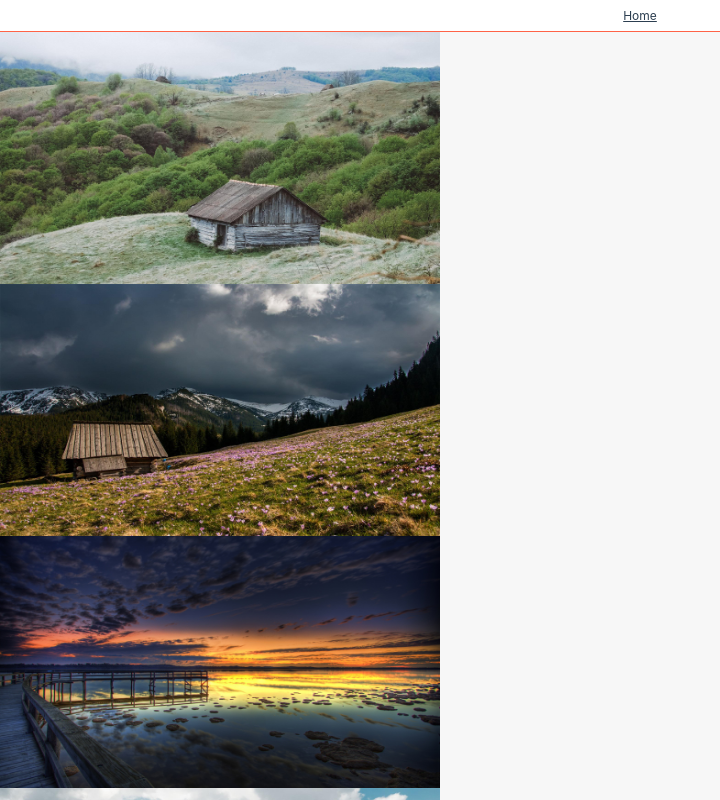
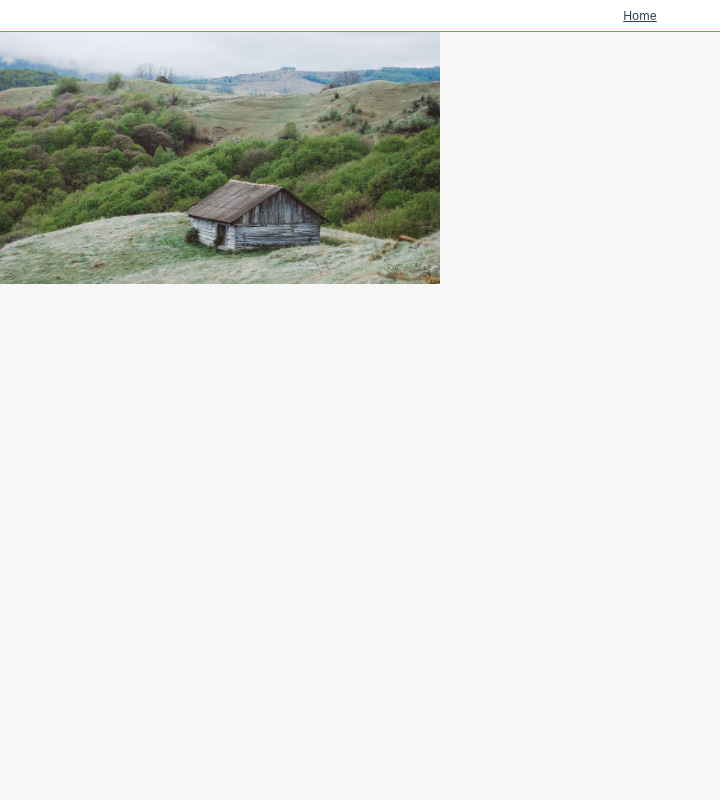
Before and after one commit to ys3322/image-previewer, a Vue app: page / in a window 1280 px wide. Shown: the whole page, without its empty margins (0-720 px from the left). Built offline with nearby package versions, Linux system fonts and the light colour scheme.

Commit message:
image-previewer 以及slider布局

```diff
--- a/src/components/image-previewer/ImageContainer.vue
+++ b/src/components/image-previewer/ImageContainer.vue
@@ -14,6 +14,7 @@ const props = defineProps<{
 
 <style lang="scss" scoped>
 .image-container {
+  float: left;
   width: 440px;
   height: 252px;
   img {
--- a/src/components/image-previewer/index.vue
+++ b/src/components/image-previewer/index.vue
@@ -1,6 +1,9 @@
 <template>
-  <div>
-    <image-container v-for="item in data" :item="item"></image-container>
+  <div class="image-previewer">
+    <!-- slider设置容纳所有图片的最大宽度 -->
+    <div class="slider" :style="{ width: sliderWidth + 'px' }">
+      <image-container v-for="item in data" :item="item"> </image-container>
+    </div>
   </div>
 </template>
 
@@ -13,6 +16,23 @@ const props = defineProps<{
 }>();
 
 console.log("props=>", props);
+
+const imgLength = props.data.length;
+// 所有图片平铺所占用的宽度
+const sliderWidth = imgLength * 440;
 </script>
 
-<style lang="scss" scoped></style>
+<style lang="scss" scoped>
+.image-previewer {
+  position: relative;
+  width: 440px;
+  height: 252px;
+  overflow: hidden;
+  .slider {
+    // TODO: 为什么这里给图片外面的slider盒子设置了absolute，该盒子就有高度了
+    // 文档流没学明白？
+    position: absolute;
+    transition: transform 0.3s;
+  }
+}
+</style>
--- a/src/views/HomeView.vue
+++ b/src/views/HomeView.vue
@@ -1,5 +1,5 @@
 <template>
-  <div>
+  <div class="home">
     <image-previewer :data="data"></image-previewer>
   </div>
 </template>
```
